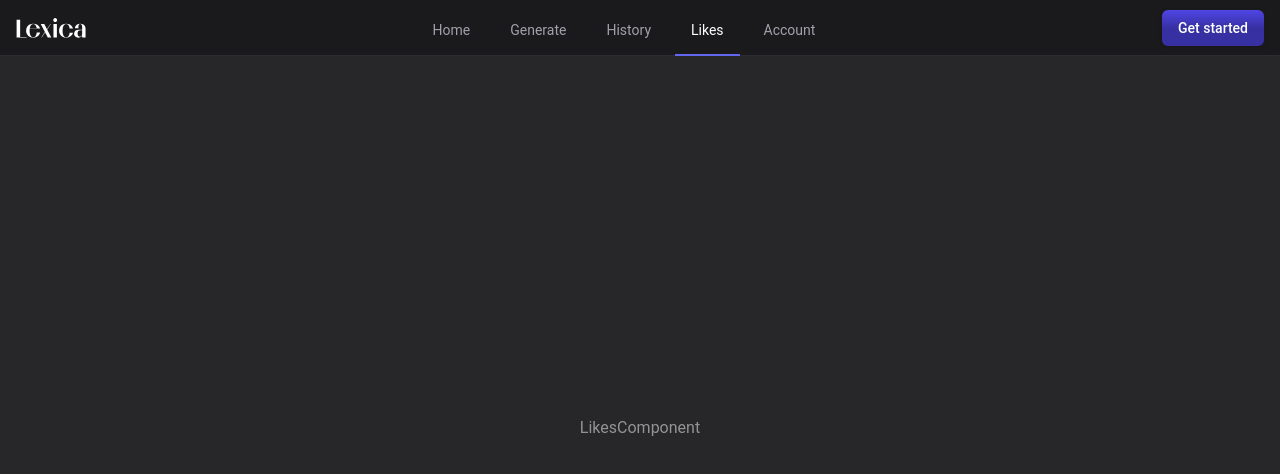
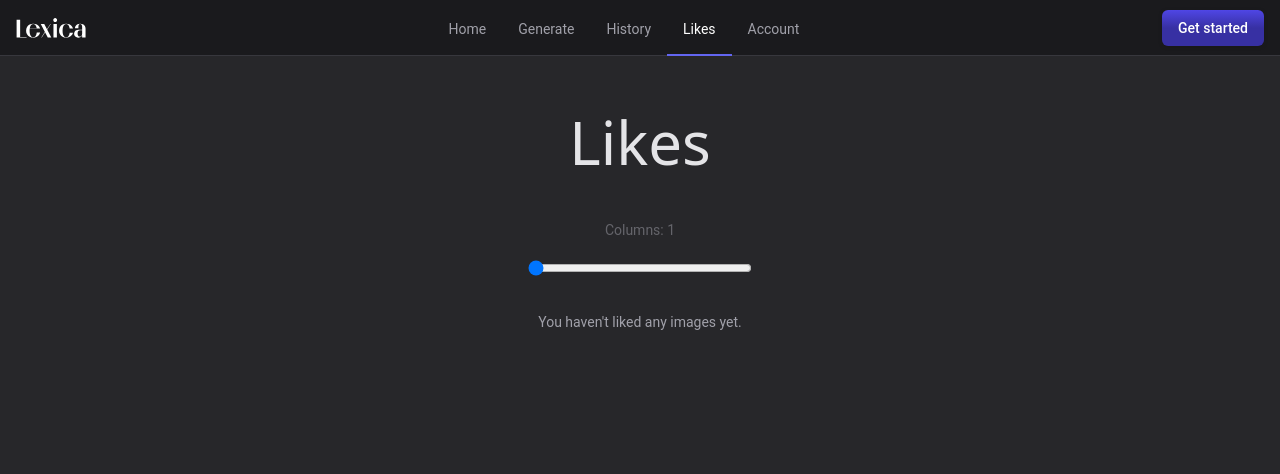
Before and after one commit to hsynerkl/lexica, a Next.js app: page /likes in a window 1280 px wide. Shown: the top 474 px of the page. Built offline with nearby package versions, Linux system fonts and the light colour scheme.

Commit message:
safe zone

```diff
--- a/components/Account/index.tsx
+++ b/components/Account/index.tsx
@@ -9,9 +9,11 @@ const AccountComponent = () => {
   };
 
   return (
-    <section className="md:pt-24 pt-10 h-screen overflow-y-auto">
+    <section className="md:pt-24 pt-10 sm:pb-16 h-screen overflow-y-auto">
       <div className="container max-w-6xl px-5 mb-32 sm:mb-0 text-zinc-200 mx-auto flex items-center flex-col">
-        <h1 className="text-center text-4xl md:text-6xl ">Memberships</h1>
+        <h1 className="text-center text-4xl md:text-6xl logo-font">
+          Memberships
+        </h1>
         <h2 className="text-center mt-3">Choose a plan that works for you.</h2>
 
         <div className="relative bg-black-50 rounded-lg w-fit mt-12 flex p-1.5">
--- a/components/Home/HomePartials/ImageContainer.tsx
+++ b/components/Home/HomePartials/ImageContainer.tsx
@@ -10,6 +10,7 @@ type ImageContainerType = {
   imgs: LexicaImgProps[];
   device: string;
   searched: boolean;
+  handleAddLikes: (like: LexicaImgProps) => void;
 };
 
 const ImageContainer: FC<ImageContainerType> = ({
@@ -20,6 +21,7 @@ const ImageContainer: FC<ImageContainerType> = ({
   imgs,
   device,
   searched,
+  handleAddLikes,
 }) => {
   return (
     <section
@@ -36,6 +38,7 @@ const ImageContainer: FC<ImageContainerType> = ({
                 item={item}
                 handleSetShowDetail={handleSetShowDetail}
                 handleSearchWithIcon={handleSearchWithIcon}
+                handleAddLikes={handleAddLikes}
               />
             </Fragment>
           ))
@@ -51,6 +54,7 @@ const ImageContainer: FC<ImageContainerType> = ({
               item={item}
               handleSetShowDetail={handleSetShowDetail}
               handleSearchWithIcon={handleSearchWithIcon}
+              handleAddLikes={handleAddLikes}
             />
           </Fragment>
         ))
--- a/components/Home/HomePartials/MappedImage.tsx
+++ b/components/Home/HomePartials/MappedImage.tsx
@@ -6,12 +6,14 @@ type MappedImageProps = {
   item: LexicaImgProps;
   handleSetShowDetail: (item: LexicaImgProps) => void;
   handleSearchWithIcon: (text: string) => void;
+  handleAddLikes: (like: LexicaImgProps) => void;
 };
 
 const MappedImage: FC<MappedImageProps> = ({
   item,
   handleSetShowDetail,
   handleSearchWithIcon,
+  handleAddLikes,
 }) => {
   return (
     <div
@@ -47,7 +49,13 @@ const MappedImage: FC<MappedImageProps> = ({
               <line x1="21" y1="21" x2="16.65" y2="16.65"></line>
             </svg>
           </div>
-          <div className="p-2 h-fit hover:bg-black-100 hover:bg-opacity-30 bg-black-50 hover:backdrop-blur rounded-lg ">
+          <div
+            className="p-2 h-fit hover:bg-black-100 hover:bg-opacity-30 bg-black-50 hover:backdrop-blur rounded-lg"
+            onClick={(e) => {
+              e.stopPropagation();
+              handleAddLikes(item);
+            }}
+          >
             <svg
               stroke="white"
               fill="none"
--- a/components/Home/index.tsx
+++ b/components/Home/index.tsx
@@ -30,6 +30,12 @@ const HomeComponent: FC<HomeComponentProps> = ({ limit, imgs }) => {
       isVisible: false,
       data: {},
     });
+  };
+
+  const handleAddLikes = async (like: LexicaImgProps) => {
+    const localLikes = await JSON.parse(localStorage.getItem("likes")!);
+    await localLikes.push(like);
+    localStorage.setItem("likes", JSON.stringify(localLikes));
   };
 
   const handleSetShowDetail = (item: LexicaImgProps) => {
@@ -128,6 +134,7 @@ const HomeComponent: FC<HomeComponentProps> = ({ limit, imgs }) => {
         imgs={imgs}
         device={"web"}
         searched={searched}
+        handleAddLikes={handleAddLikes}
       />
 
       <ImageContainer
@@ -138,6 +145,7 @@ const HomeComponent: FC<HomeComponentProps> = ({ limit, imgs }) => {
         imgs={imgs}
         device={"mobile"}
         searched={searched}
+        handleAddLikes={handleAddLikes}
       />
 
       {showDetail.isVisible && (
--- a/components/Layout/Navbar/index.tsx
+++ b/components/Layout/Navbar/index.tsx
@@ -8,7 +8,7 @@ const Navbar = () => {
   const { handleShowHidemModal } = useAuth();
 
   return (
-    <nav className="h-14 flex justify-start md:justify-between bg-black-50 items-center bg-opacity-80 md:px-4 z-50 fixed bottom-0 md:top-0 w-screen backdrop-blur border-b border-b-zinc-700 border-opacity-50">
+    <nav className="h-14 flex justify-start md:justify-between bg-black-50 items-center bg-opacity-80 md:px-4 z-50 fixed bottom-0 md:top-0 w-screen backdrop-blur border-b border-b-zinc-700 border-opacity-80">
       <Link href="" rel="home" className="cursor-pointer">
         <svg
           viewBox="0 0 112 32"
@@ -23,9 +23,9 @@ const Navbar = () => {
         </svg>
       </Link>
 
-      <ul className="[&>li]:text-white gap-2 [&>li]:pt-1.5 md:flex hidden ">
+      <ul className="[&>li]:text-white [&>li]:pt-1 md:flex hidden ">
         <li
-          className={`h-14 flex group items-center border-b-[2px] border-b-transparent text-sm cursor-pointer  ${
+          className={`h-14 flex group items-center border-b-[2px] border-b-transparent text-sm cursor-pointer ${
             router.pathname === "/"
               ? "!border-b-purple-50"
               : router.pathname === "/home"
--- a/components/Likes/index.tsx
+++ b/components/Likes/index.tsx
@@ -1,7 +1,60 @@
+import { LexicaImgProps } from "@/types/Lexicaimg";
+import { Fragment, useEffect, useState } from "react";
+import MappedImage from "../Home/HomePartials/MappedImage";
+
 const LikesComponent = () => {
+  const [columns, setColumns] = useState(1);
+  const [likes, setLikes] = useState([]);
+
+  useEffect(() => {
+    const localLikes = JSON.parse(localStorage.getItem("likes")!);
+    localLikes && setLikes(localLikes);
+  }, []);
+
   return (
-    <section className="pt-14 text-white text-opacity-50 flex justify-center items-center h-screen">
-      LikesComponent
+    <section className="md:pt-24 pt-10 sm:pb-16 h-screen overflow-y-auto">
+      <div className="container max-w-6xl px-5 mb-32 sm:mb-0 text-zinc-200 mx-auto flex items-center flex-col">
+        <h1 className="text-center text-4xl md:text-6xl logo-font mt-4 mb-12">
+          Likes
+        </h1>
+        <div className="mb-14 flex-col gap-5 justify-center md:flex hidden">
+          <p className="text-sm text-gray-50 text-center opacity-50">
+            Columns: {columns}
+          </p>
+          <div className="w-full flex justify-center items-center">
+            <input
+              className="w-48 md:w-56 cursor-pointer duration-150 hover:opacity-80"
+              type="range"
+              min={1}
+              max={12}
+              value={columns}
+              onChange={(e) => setColumns(+e.target.value)}
+            />
+          </div>
+
+          {likes.length > 0 ? (
+            <p className="text-center px-10 text-sm mt-4 text-zinc-400">
+              Showing {likes.length} result
+            </p>
+          ) : (
+            <p className="text-center px-10 text-sm mt-4 text-zinc-400">
+              You haven&apos;t liked any images yet.
+            </p>
+          )}
+
+          {likes.length > 0 &&
+            likes.map((like: LexicaImgProps) => (
+              <Fragment key={like.id}>
+                {/* <MappedImage
+              item={like}
+              handleSetShowDetail={handleSetShowDetail}
+              handleSearchWithIcon={handleSearchWithIcon}
+              handleAddLikes={handleAddLikes}
+            /> */}
+              </Fragment>
+            ))}
+        </div>
+      </div>
     </section>
   );
 };
--- a/context/Auth.tsx
+++ b/context/Auth.tsx
@@ -1,9 +1,6 @@
-import { createContext, FC, ReactNode, useContext, useState } from "react";
+import { createContext, FC, ReactNode, useContext } from "react";
 
-type AuthContextType = {
-  showModal: boolean;
-  handleShowHidemModal: () => void;
-};
+type AuthContextType = {};
 
 type AuthContextProviderProps = {
   children: ReactNode;
@@ -14,13 +11,7 @@ const AuthContex = createContext({} as AuthContextType);
 export const AuthContextProvider: FC<AuthContextProviderProps> = ({
   children,
 }) => {
-  const [showModal, setShowModal] = useState(false);
-
-  const handleShowHidemModal = () => {
-    setShowModal((prev) => !prev);
-  };
-
-  const data = { showModal, handleShowHidemModal };
+  const data = {};
   return <AuthContex.Provider value={data}>{children}</AuthContex.Provider>;
 };
 
--- /dev/null
+++ b/context/CommonFunctions.tsx
@@ -0,0 +1,50 @@
+import { LexicaImgProps } from "@/types/Lexicaimg";
+import {
+  createContext,
+  FC,
+  ReactNode,
+  useContext,
+  useEffect,
+  useState,
+} from "react";
+
+type CommonFunctionsContextProps = {
+  children: ReactNode;
+};
+type CommonFunctionsContextType = {
+  showModal: boolean;
+  handleShowHidemModal: () => void;
+  handleRemoveLikes: (like: LexicaImgProps) => void;
+};
+
+const CommonFunctionsContext = createContext({} as CommonFunctionsContextType);
+
+export const CommonFunctionsContextProvider: FC<
+  CommonFunctionsContextProps
+> = ({ children }) => {
+  const [showModal, setShowModal] = useState(false);
+
+  const handleShowHidemModal = () => {
+    setShowModal((prev) => !prev);
+  };
+
+  const handleRemoveLikes = async (like: LexicaImgProps) => {
+    const localLikes = await JSON.parse(localStorage.getItem("likes")!);
+    await localLikes.filter((item: LexicaImgProps) => item.id !== like.id);
+    localStorage.setItem("likes", JSON.stringify(localLikes));
+  };
+
+  useEffect(() => {
+    const localLikes = localStorage.getItem("likes");
+    !localLikes && localStorage.setItem("likes", JSON.stringify([]));
+  }, []);
+
+  const data = { showModal, handleShowHidemModal, handleRemoveLikes };
+  return (
+    <CommonFunctionsContext.Provider value={data}>
+      {children}
+    </CommonFunctionsContext.Provider>
+  );
+};
+
+export const useCommonFunctions = () => useContext(CommonFunctionsContext);
--- a/pages/_app.tsx
+++ b/pages/_app.tsx
@@ -1,14 +1,17 @@
 import Layout from "@/components/Layout";
 import { AuthContextProvider } from "@/context/Auth";
+import { CommonFunctionsContextProvider } from "@/context/CommonFunctions";
 import "@/styles/globals.css";
 import type { AppProps } from "next/app";
 
 export default function App({ Component, pageProps }: AppProps) {
   return (
     <AuthContextProvider>
-      <Layout>
-        <Component {...pageProps} />
-      </Layout>
+      <CommonFunctionsContextProvider>
+        <Layout>
+          <Component {...pageProps} />
+        </Layout>
+      </CommonFunctionsContextProvider>
     </AuthContextProvider>
   );
 }
--- a/styles/globals.css
+++ b/styles/globals.css
@@ -6,6 +6,11 @@
 @font-face {
   font-family: Inter, sans;
   src: url("./fonts/Inter-Bold.ttf");
+}
+
+@font-face {
+  font-family: Melodrama, sans;
+  src: url("./fonts/Melodrama-Regular.ttf");
 }
 
 * {
@@ -51,6 +56,9 @@ body {
   border-radius: 999px;
 }
 
+.logo-font {
+  font-family: "Melodrama", sans;
+}
 .apperence-none-custom::-webkit-slider-thumb:hover {
   box-shadow: rgba(0, 0, 0, 0.07) 0px 1px 2px, rgba(0, 0, 0, 0.07) 0px 2px 4px,
     rgba(0, 0, 0, 0.07) 0px 4px 8px, rgba(0, 0, 0, 0.07) 0px 8px 16px,
```
Also changed, not shown: styles/fonts/Melodrama-Regular.ttf (added).
